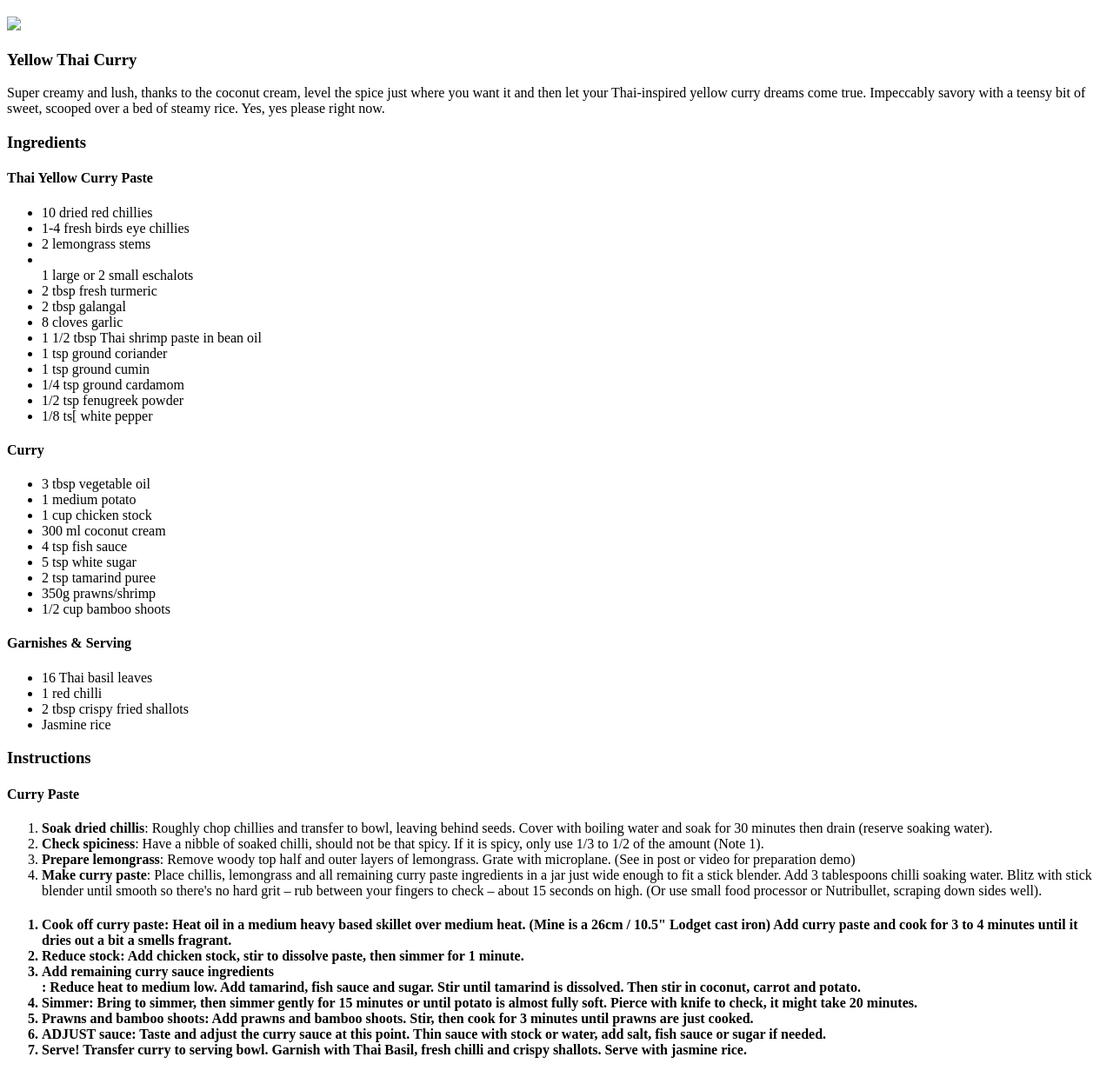
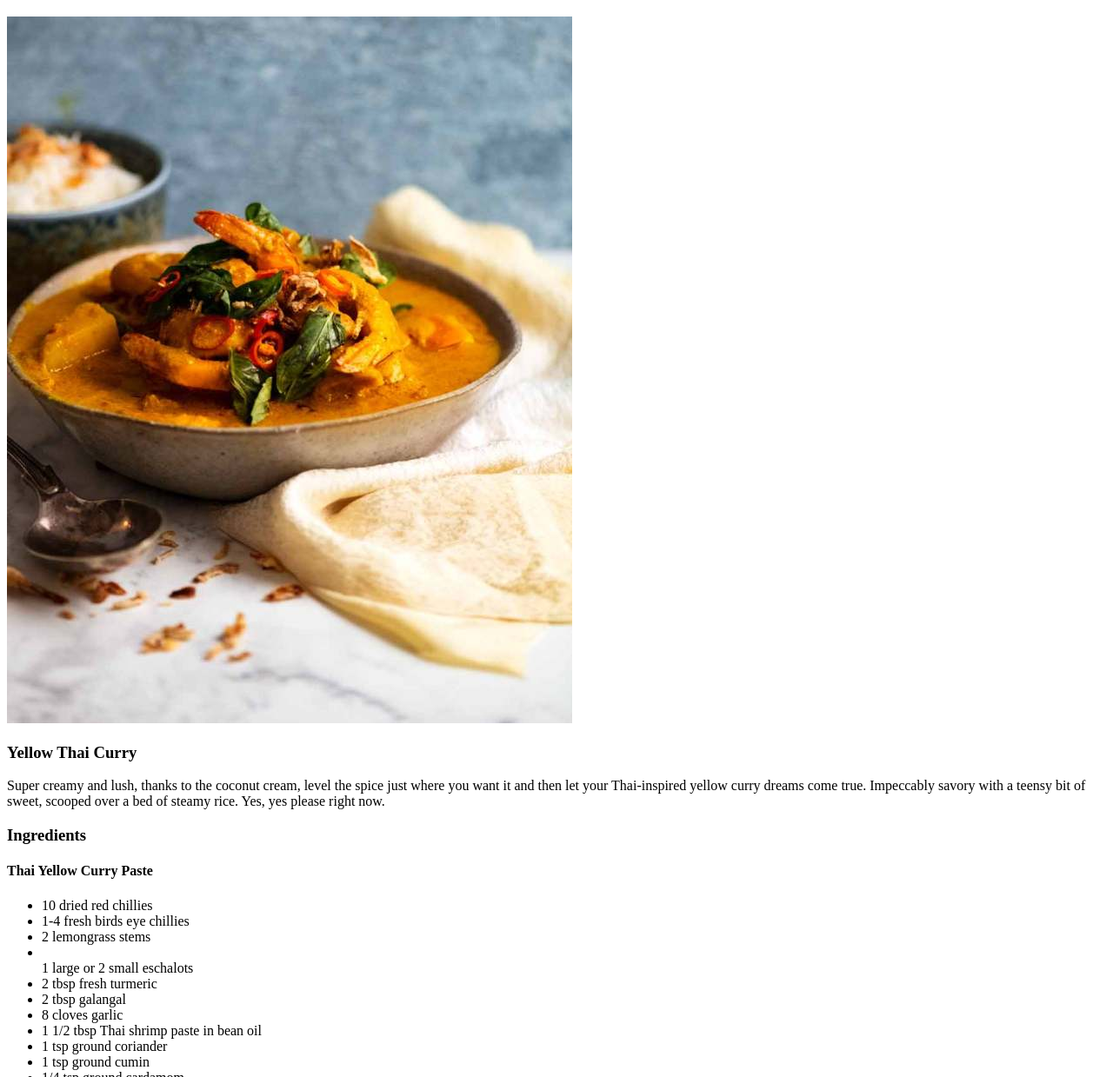
Before and after one commit to garden-variety/odin-recipes, a plain HTML site: page recipes/thai-yellow-curry.html in a window 1280 px wide. Shown: the part 61-1300 px from the top of the page at 87% size. Drawn offline with Linux system fonts and the light colour scheme.

Commit message:
Fix broken <img> and correct <h3>curry</h3> format

```diff
--- a/recipes/thai-yellow-curry.html
+++ b/recipes/thai-yellow-curry.html
@@ -12,7 +12,7 @@
 		<body>
 			<h1>Thai Yellow Curry</h1>
 
-			<img src="images/Thai-Yellow-Curry_29a.jpg"alt"Image of colourful dish of Yellow Thai Curry">
+			<img src="../images/Thai-Yellow-Curry_29a.jpg"alt"Image of colourful dish of Yellow Thai Curry">
 
 			<h3>Yellow Thai Curry</h3>
 
@@ -77,13 +77,13 @@
 
 			</ol>
 
-			<h4><Curry</h4>
+			<h4>Curry</h4>
 
 			<ol>
 				<li><strong>Cook off curry paste</strong>: Heat oil in a medium heavy based skillet over medium heat. (Mine is a 26cm / 10.5" Lodget cast iron) Add curry paste and cook for 3 to 4 minutes until it dries out a bit a smells fragrant.</li>
 
 				<li><strong>Reduce stock</strong>: Add chicken stock, stir to dissolve paste, then simmer for 1 minute.</li>
-				<li><strong>Add remaining curry sauce ingredients</li>: Reduce heat to medium low. Add tamarind, fish sauce and sugar. Stir until tamarind is dissolved. Then stir in coconut, carrot and potato. </li>
+				<li><strong>Add remaining curry sauce ingredients</strong>: Reduce heat to medium low. Add tamarind, fish sauce and sugar. Stir until tamarind is dissolved. Then stir in coconut, carrot and potato. </li>
 
 				<li><strong>Simmer</strong>: Bring to simmer, then simmer gently for 15 minutes or until potato is almost fully soft. Pierce with knife to check, it might take 20 minutes.</li>
 
```
Also changed, not shown: recipes/lasagne.html (+1 -5 lines), images/Flan-Patissier_79.jpg (added), images/Thai-Yellow-Curry_29a.jpg (added), 3 other files.
